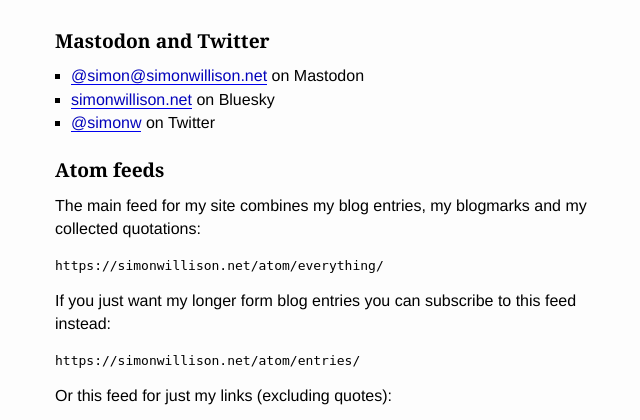
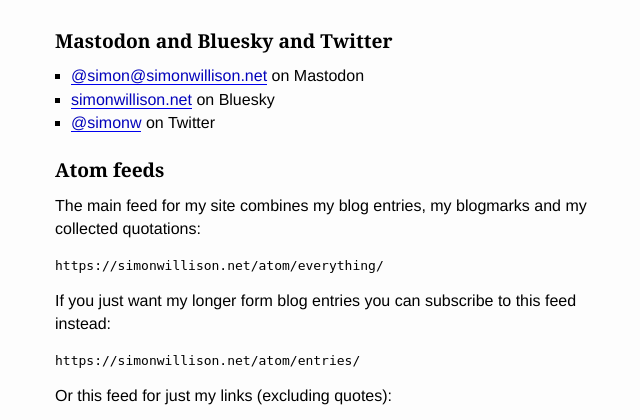
Before and after one commit to simonw/simonwillisonblog, a Django app: template templates/about.html in a window 1280 px wide. Shown: the part 913-1333 px from the top of the page, without its empty margins (115-755 px from the left). Run offline with Django 3.2, Linux system fonts and the light colour scheme; the template is opened without the code that fills it, so the values that code supplies are empty; parts of the project's set-up code (start-up, migrations or seed data) failed here and were passed over.

Commit message:
Mastodon and Bluesky and Twitter

```diff
--- a/templates/about.html
+++ b/templates/about.html
@@ -27,7 +27,7 @@
 
 <iframe src="https://simonw.substack.com/embed" width="480" height="320" style="border:1px solid #EEE; background:white;" frameborder="0" scrolling="no"></iframe>
 
-<h3 id="social">Mastodon and Twitter</h3>
+<h3 id="social">Mastodon and Bluesky and Twitter</h3>
 
 <ul>
     <li><a href="https://fedi.simonwillison.net/@simon">@simon@simonwillison.net</a> on Mastodon</li>
```
